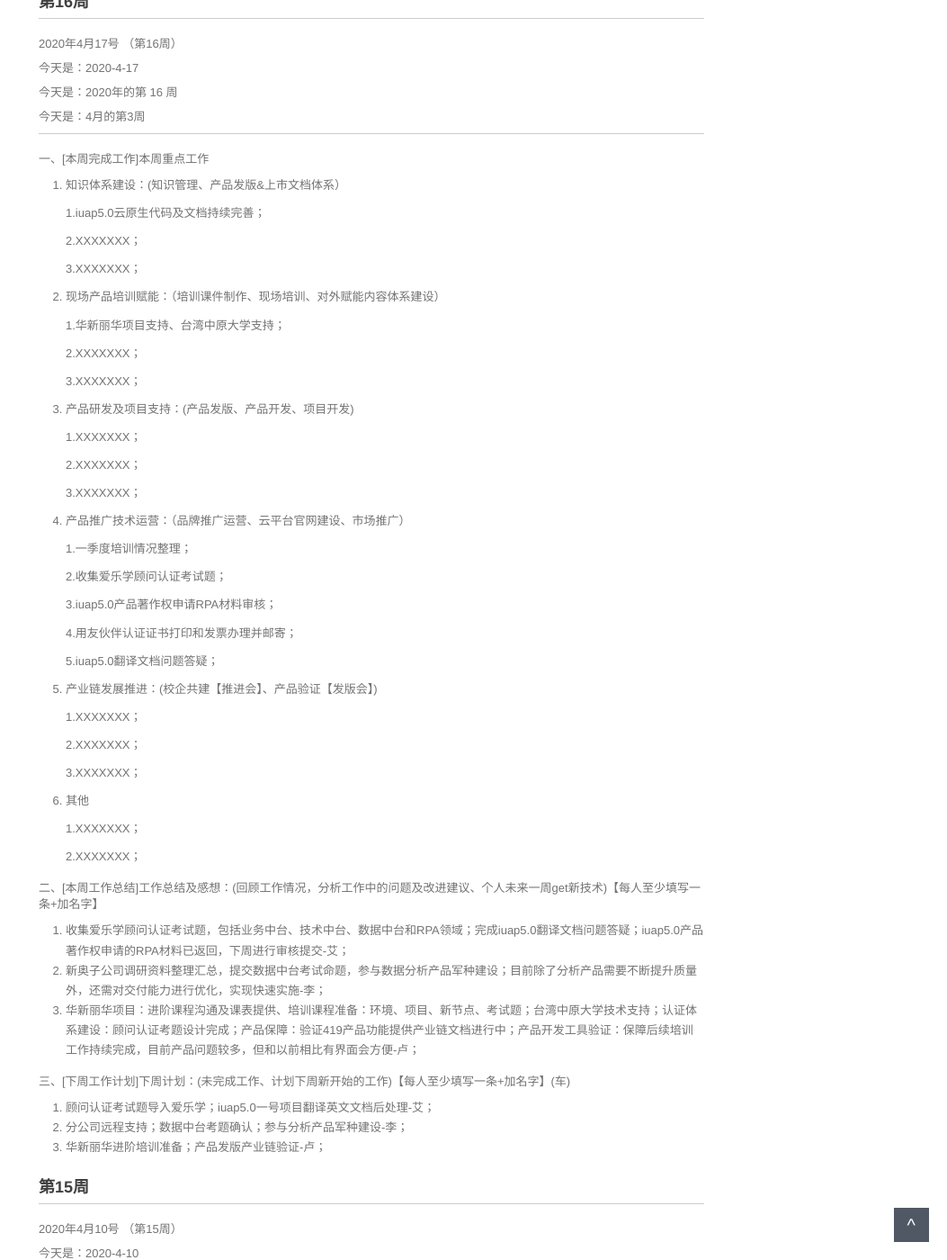
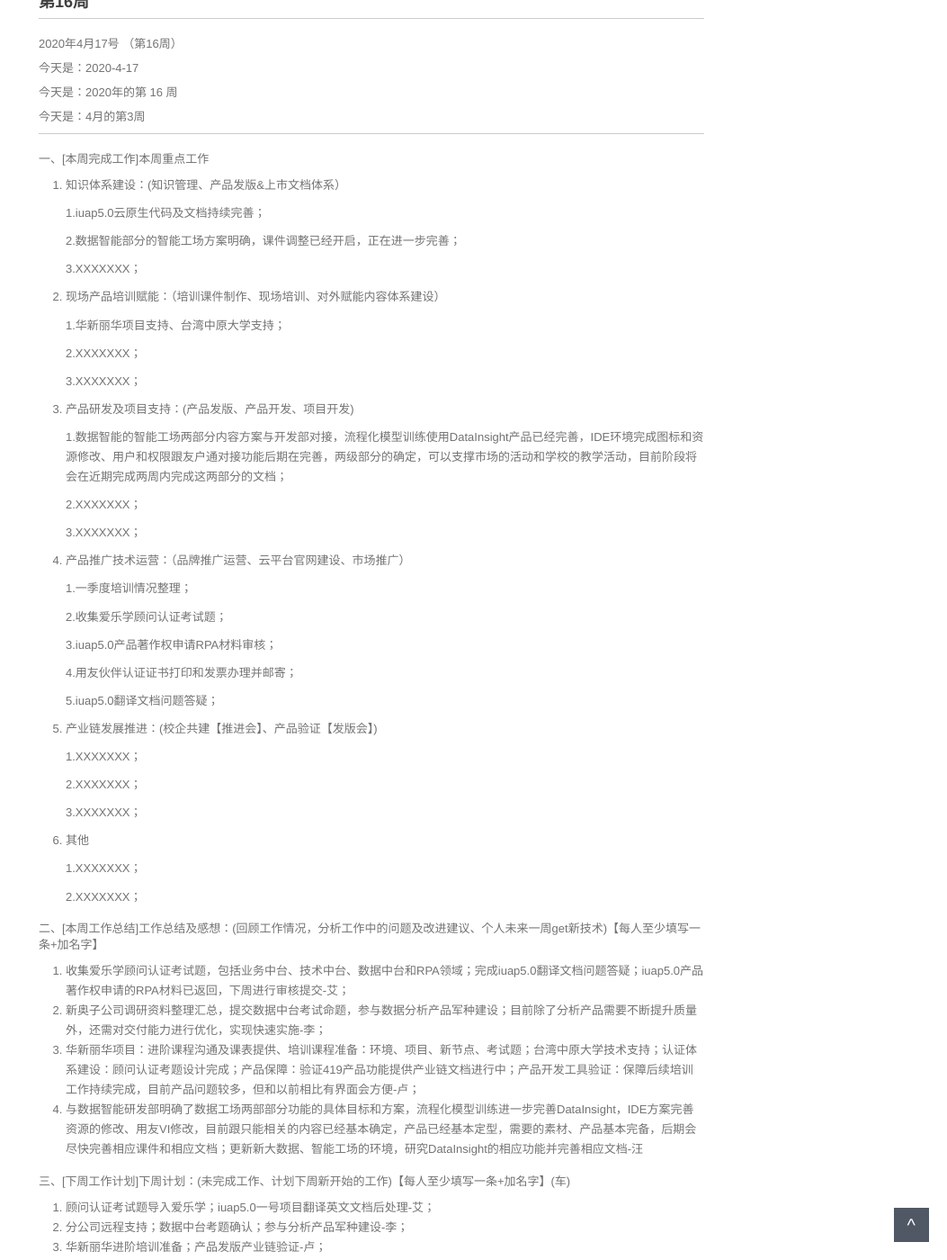
Before and after one commit to walllFlower/blog, a Jekyll site: the page built from 2020-02-28-day_report.md, in a window 1280 px wide and 1400 px high, scrolled down 341 px. Shown: the whole window at 90% size, without its empty margins (227-1280 px from the left). Built offline with Jekyll 4.4.1, drawn with Linux system fonts in a browser that asks for light colours; comment, search, counter and statistics services are not loaded; some of the changed text lies outside the part shown.

Commit message:
Update 2020-02-28-day_report.md

```diff
--- a/2020-02-28-day_report.md
+++ b/2020-02-28-day_report.md
@@ -28,7 +28,7 @@ categories: 技术运营工作周报
 
     1.iuap5.0云原生代码及文档持续完善；
 
-    2.XXXXXXX；
+    2.数据智能部分的智能工场方案明确，课件调整已经开启，正在进一步完善；
 
     3.XXXXXXX；
 
@@ -42,7 +42,7 @@ categories: 技术运营工作周报
 
 3. 产品研发及项目支持：(产品发版、产品开发、项目开发)
 
-    1.XXXXXXX；
+    1.数据智能的智能工场两部分内容方案与开发部对接，流程化模型训练使用DataInsight产品已经完善，IDE环境完成图标和资源修改、用户和权限跟友户通对接功能后期在完善，两级部分的确定，可以支撑市场的活动和学校的教学活动，目前阶段将会在近期完成两周内完成这两部分的文档；
 
     2.XXXXXXX；
 
@@ -81,12 +81,14 @@ categories: 技术运营工作周报
 1. 收集爱乐学顾问认证考试题，包括业务中台、技术中台、数据中台和RPA领域；完成iuap5.0翻译文档问题答疑；iuap5.0产品著作权申请的RPA材料已返回，下周进行审核提交-艾；
 2. 新奥子公司调研资料整理汇总，提交数据中台考试命题，参与数据分析产品军种建设；目前除了分析产品需要不断提升质量外，还需对交付能力进行优化，实现快速实施-李；
 3. 华新丽华项目：进阶课程沟通及课表提供、培训课程准备：环境、项目、新节点、考试题；台湾中原大学技术支持；认证体系建设：顾问认证考题设计完成；产品保障：验证419产品功能提供产业链文档进行中；产品开发工具验证：保障后续培训工作持续完成，目前产品问题较多，但和以前相比有界面会方便-卢；
+4. 与数据智能研发部明确了数据工场两部部分功能的具体目标和方案，流程化模型训练进一步完善DataInsight，IDE方案完善资源的修改、用友VI修改，目前跟只能相关的内容已经基本确定，产品已经基本定型，需要的素材、产品基本完备，后期会尽快完善相应课件和相应文档；更新新大数据、智能工场的环境，研究DataInsight的相应功能并完善相应文档-汪
 
 三、[下周工作计划]下周计划：(未完成工作、计划下周新开始的工作)【每人至少填写一条+加名字】(车)
 
 1. 顾问认证考试题导入爱乐学；iuap5.0一号项目翻译英文文档后处理-艾；
 2. 分公司远程支持；数据中台考题确认；参与分析产品军种建设-李；
 3. 华新丽华进阶培训准备；产品发版产业链验证-卢；
+4. 确认智能工场的向导式建模的功能、流程建模DataInsight功能并完善相应课件内容，优化、体系化课件的相关内容-汪
 
 
 
```
